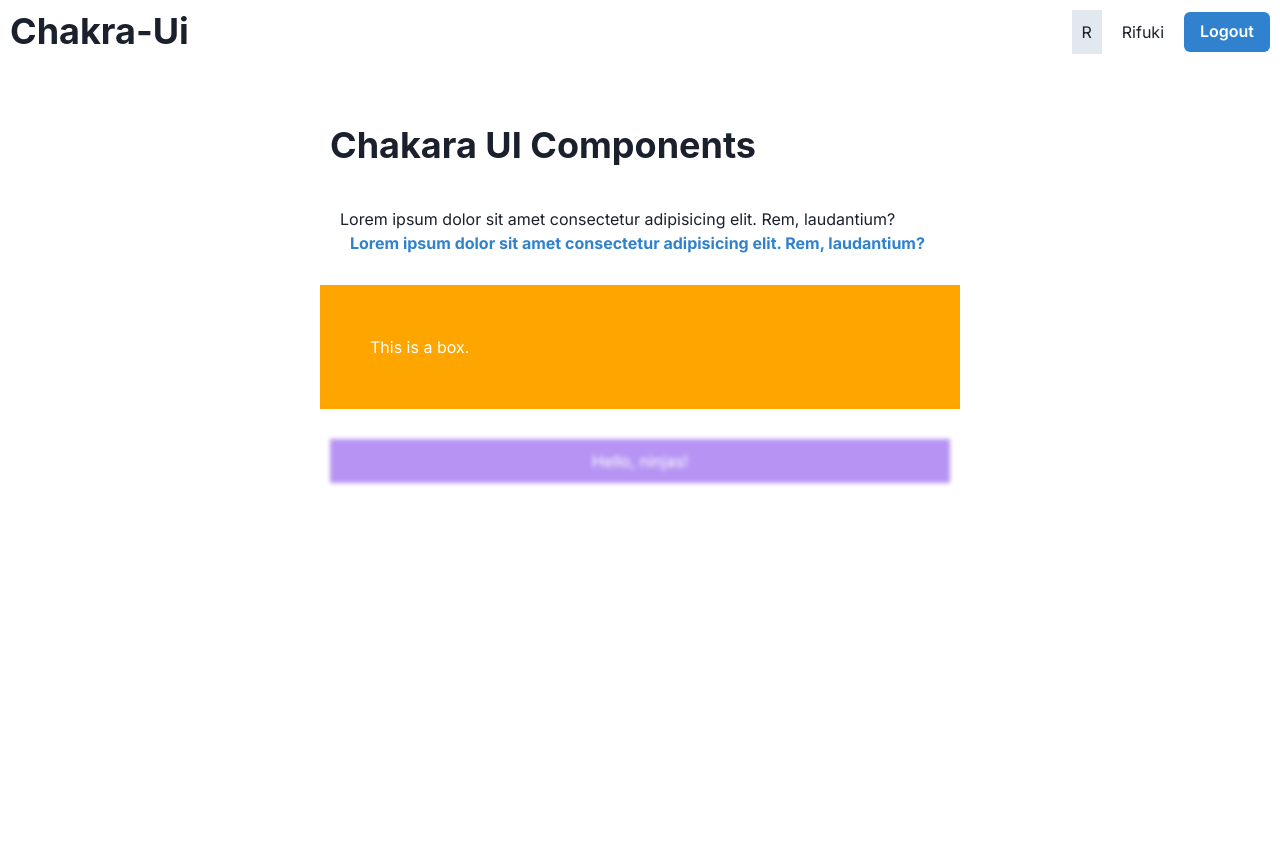
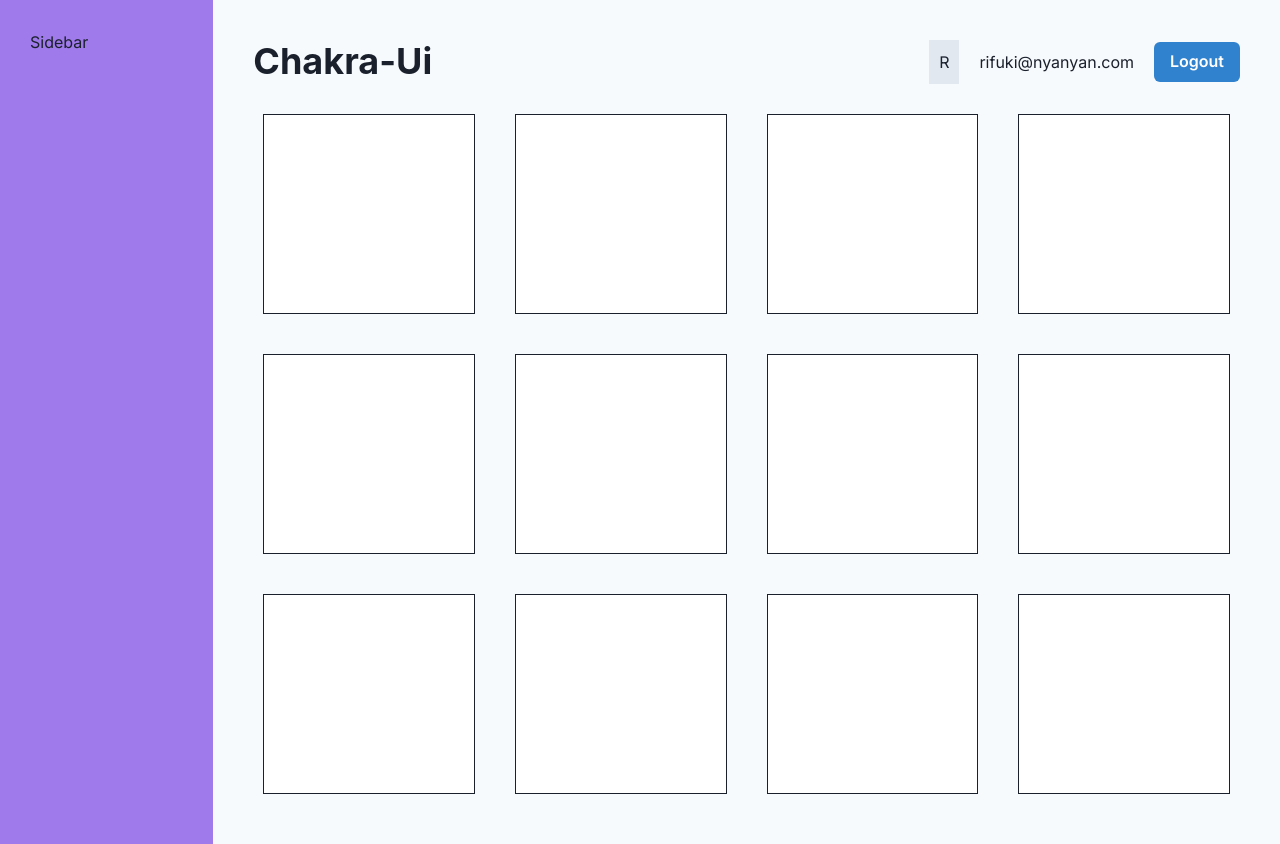
Before and after one commit to rifuki/learn-chakra-ui, a Next.js app: page / in a window 1280 px wide. Before the commit the page ends 800 px from the top, so only its background shows below. Built offline with nearby package versions, Linux system fonts and the light colour scheme.

Commit message:
course04: grid layouts

```diff
--- a/app/layout.tsx
+++ b/app/layout.tsx
@@ -5,7 +5,7 @@
 const inter = Inter({ subsets: ['latin'] });
 
 export const metadata: Metadata = {
-    title: 'Components & Style Props',
+    title: 'Grid Layouts',
     description: 'Generated by create next app',
 };
 
--- a/app/page.tsx
+++ b/app/page.tsx
@@ -1,12 +1,28 @@
 
-import Navbar from "@/components/Navbar";
-import Dashboard from "@/components/Dashboard";
+import Navbar from '@/components/Navbar';
+import Dashboard from '@/components/Dashboard';
+import { Grid, GridItem } from '@chakra-ui/react';
 
 export default function Home() {
     return (
-        <main>
-            <Navbar />
-            <Dashboard />
-        </main>
+        <Grid templateColumns="repeat(6, 1fr)" bg="gray.50">
+            <GridItem
+                as="aside"
+                colSpan={1}
+                bg="purple.400"
+                minHeight="100vh"
+                p="30px"
+            >
+                <span>Sidebar</span>
+            </GridItem>
+            <GridItem
+                as="main"
+                colSpan={5}
+                padding="30px"
+            >
+                <Navbar />
+                <Dashboard />
+            </GridItem>
+        </Grid>
     );
 }
--- a/components/Dashboard.tsx
+++ b/components/Dashboard.tsx
@@ -1,36 +1,25 @@
-// Course#02: Components & Style Props
+// Course#02: Components & Style Props <- deleted
+// Course#04: Grid Layouts
 
-import { Heading, Text, Container, Box } from "@chakra-ui/react";
+import { SimpleGrid, Box } from '@chakra-ui/react';
 
 export default function Dashboard() {
-    const boxStyles = {
-        p: "10px",
-        bg: "purple.300",
-        color: "white",
-        m: "10px",
-        textAlign: "center",
-        filter: 'blur(2px)',
-        ':hover': {
-            color: 'black',
-            bg: 'blue.200',
-            cursor: 'pointer',
-            filter: 'none'
-        }
-    };
+    return (
+        <SimpleGrid columns={4} spacing={10} minChildWidth="200px" p="20px">
+            <Box bg="white" height="200px" border="1px solid" />
+            <Box bg="white" height="200px" border="1px solid" />
+            <Box bg="white" height="200px" border="1px solid" />
+            <Box bg="white" height="200px" border="1px solid" />
 
-    return(
-        <Container maxWidth="2xl" py="20px" as="section"> {/* <- override div component as another component like section */}
-            <Heading my="30px" p="10px">Chakara UI Components</Heading>
-            <Text marginLeft="20px">Lorem ipsum dolor sit amet consectetur adipisicing elit. Rem, laudantium?</Text>
-            <Text marginLeft="30px" color="blue.500" fontWeight="bold">Lorem ipsum dolor sit amet consectetur adipisicing elit. Rem, laudantium?</Text>
+            <Box bg="white" height="200px" border="1px solid" />
+            <Box bg="white" height="200px" border="1px solid" />
+            <Box bg="white" height="200px" border="1px solid" />
+            <Box bg="white" height="200px" border="1px solid" />
 
-            <Box my="30px" p="50px" bg="orange">
-                <Text color="white">This is a box.</Text>
-            </Box>
-
-            <Box sx={boxStyles}>
-                Hello, ninjas!
-            </Box>
-        </Container>
+            <Box bg="white" height="200px" border="1px solid" />
+            <Box bg="white" height="200px" border="1px solid" />
+            <Box bg="white" height="200px" border="1px solid" />
+            <Box bg="white" height="200px" border="1px solid" />
+        </SimpleGrid>
     );
 }
--- a/components/Navbar.tsx
+++ b/components/Navbar.tsx
@@ -10,7 +10,7 @@
 
             <HStack spacing="20px">
                 <Box bg="gray.200" p="10px">R</Box>
-                <Text>Rifuki</Text>
+                <Text>rifuki@nyanyan.com</Text>
                 <Button colorScheme='blue'>Logout</Button>
             </HStack>
         </Flex>
--- a/components/providers/ChakraUiProvider.tsx
+++ b/components/providers/ChakraUiProvider.tsx
@@ -4,5 +4,5 @@
 export default function ChakraUiProvider({children}:{children: ReactNode}) {
     return (
         <ChakraProvider>{children}</ChakraProvider>
-    )
+    );
 }
```
Lines whose indentation alone changed are shown as unchanged.
